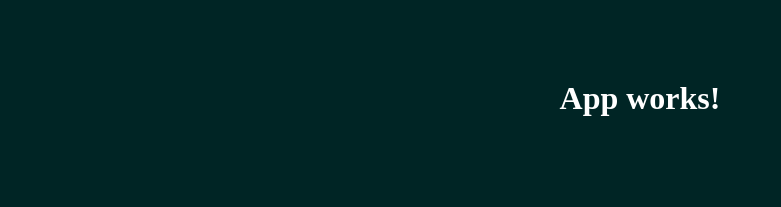
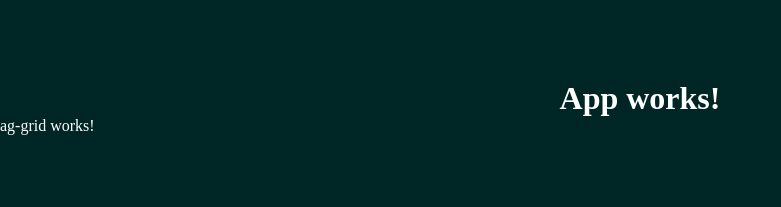
Before and after one commit to RamyOuda/Angular-AG-Grid, an Angular app: page / in a window 1280 px wide. Shown: the top 207 px of the page, without its empty margins (0-781 px from the left). Built offline with nearby package versions, Linux system fonts and the light colour scheme.

Commit message:
generate ag grid component

```diff
--- /dev/null
+++ b/src/app/ag-grid/ag-grid.component.html
@@ -0,0 +1 @@
+<p>ag-grid works!</p>
--- a/src/app/app.component.html
+++ b/src/app/app.component.html
@@ -1 +1,2 @@
 <h1>App works!</h1>
+<app-ag-grid></app-ag-grid>
--- a/src/app/app.module.ts
+++ b/src/app/app.module.ts
@@ -3,10 +3,11 @@ import { BrowserModule } from '@angular/platform-browser';
 
 import { AppRoutingModule } from './app-routing.module';
 import { AppComponent } from './app.component';
+import { AgGridComponent } from './ag-grid/ag-grid.component';
 
 @NgModule({
   declarations: [AppComponent],
-  imports: [BrowserModule, AppRoutingModule],
+  imports: [BrowserModule, AppRoutingModule, AgGridComponent],
   providers: [],
   bootstrap: [AppComponent],
 })
```
Also changed, not shown: src/app/ag-grid/ag-grid.component.ts (added, +9 -0 lines), src/app/ag-grid/ag-grid.component.scss (added), 1 other file (tests, documents, lock files or other folders).
